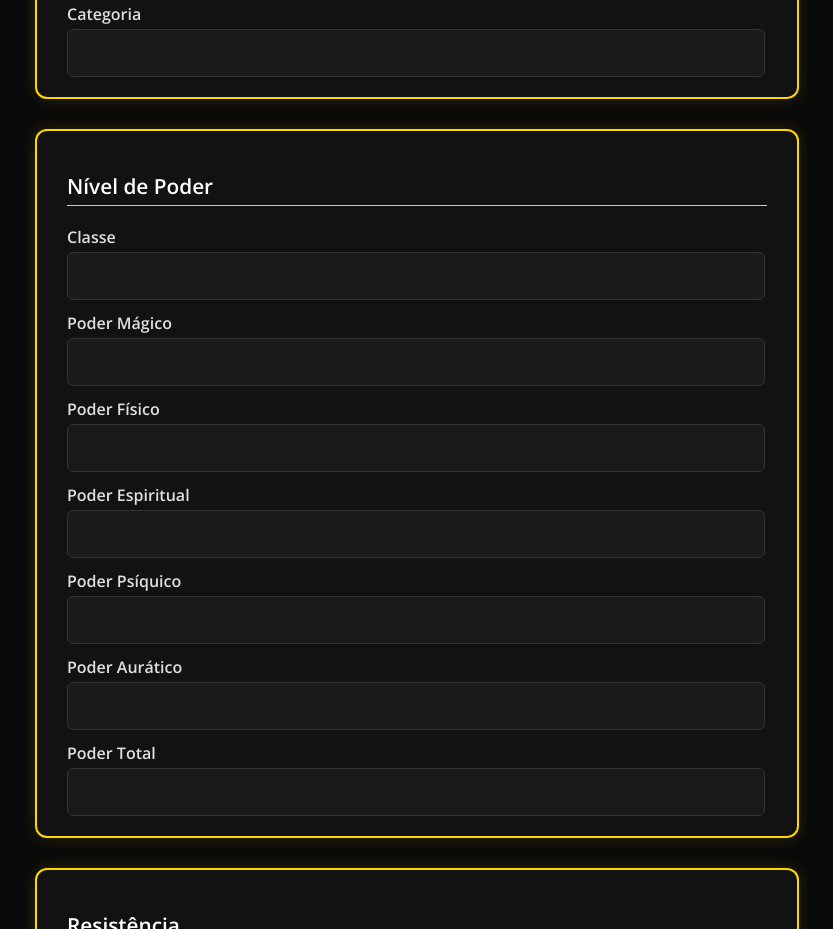
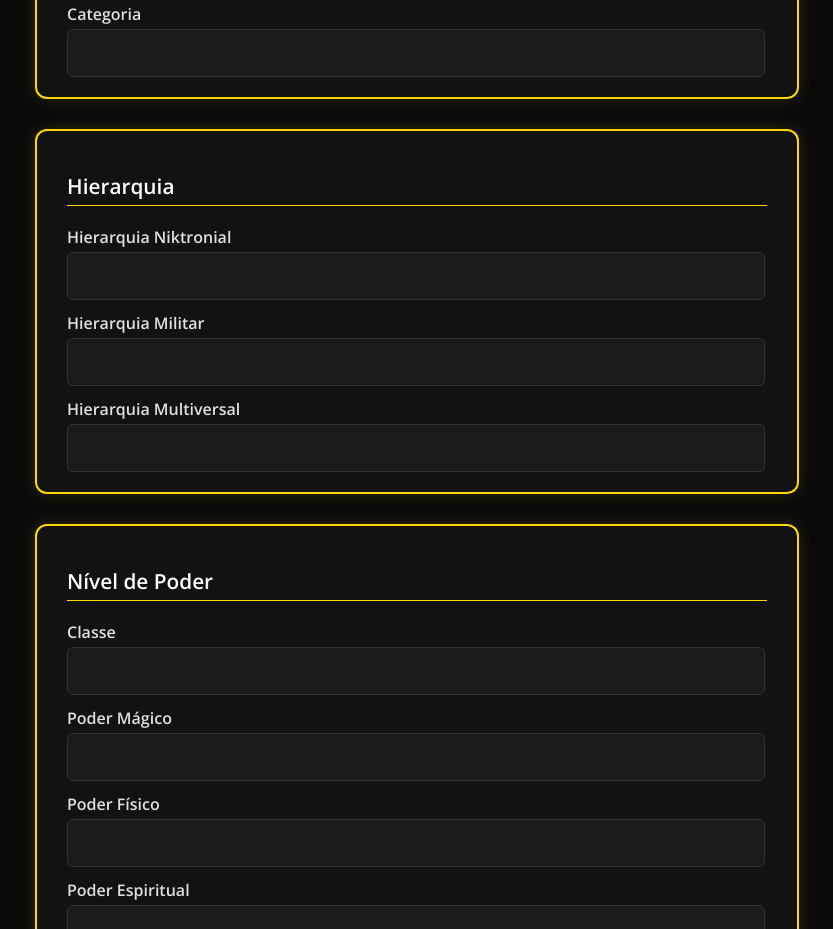
Before and after one commit to FoundationKaleosu/Cards-Status, a plain HTML site: page admin.html in a window 1280 px wide. Shown: the part 2620-3549 px from the top of the page, without its empty margins (223-1056 px from the left). Drawn offline with nearby package versions, Linux system fonts and the light colour scheme; no server answers.

Commit message:
Update admin.html

```diff
--- a/admin.html
+++ b/admin.html
@@ -280,7 +280,15 @@ button:hover {
   <label>Categoria</label><input type="text" id="categoria" />
 </div>
 
-<!-- Card 05: Nível de Poder -->
+<!-- Card 05: Ranking & Categoria -->
+  <div class="card">
+  <h3>Hierarquia</h3>
+  <label>Hierarquia Niktronial</label><input type="text" id="hierniktronial" />
+  <label>Hierarquia Militar</label><input type="text" id="hiermilitar" />
+  <label>Hierarquia Multiversal</label><input type="text" id="hiermultiversal" />
+</div>
+
+<!-- Card 06: Nível de Poder -->
 <div class="card">
   <h3>Nível de Poder</h3>
   <label>Classe</label><input type="text" id="classe" />
@@ -292,7 +300,7 @@ button:hover {
   <label>Poder Total</label><input type="text" id="total" />
 </div>
 
-<!-- Card 06: Resistência -->
+<!-- Card 07: Resistência -->
 <div class="card">
   <h3>Resistência</h3>
   <label>Resistência Mágica</label><input type="text" id="resMagica" />
@@ -303,14 +311,14 @@ button:hover {
   <label>Resistência Total</label><input type="text" id="resTotal" />
 </div>
 
-<!-- Card 07: Reputações -->
+<!-- Card 08: Reputações -->
 <div class="card">
   <h3>Reputações</h3>
   <label>Reputação (Hanashi)</label><input type="text" id="repHanashi" />
   <label>Reputação (Multiversal)</label><input type="text" id="repMultiversal" />
 </div>
 
-<!-- Card 08: Status Avançados -->
+<!-- Card 09: Status Avançados -->
 <div class="card">
   <h3>Status Avançados</h3>
   <label>Consciência</label><input type="text" id="consciencia" />
```
